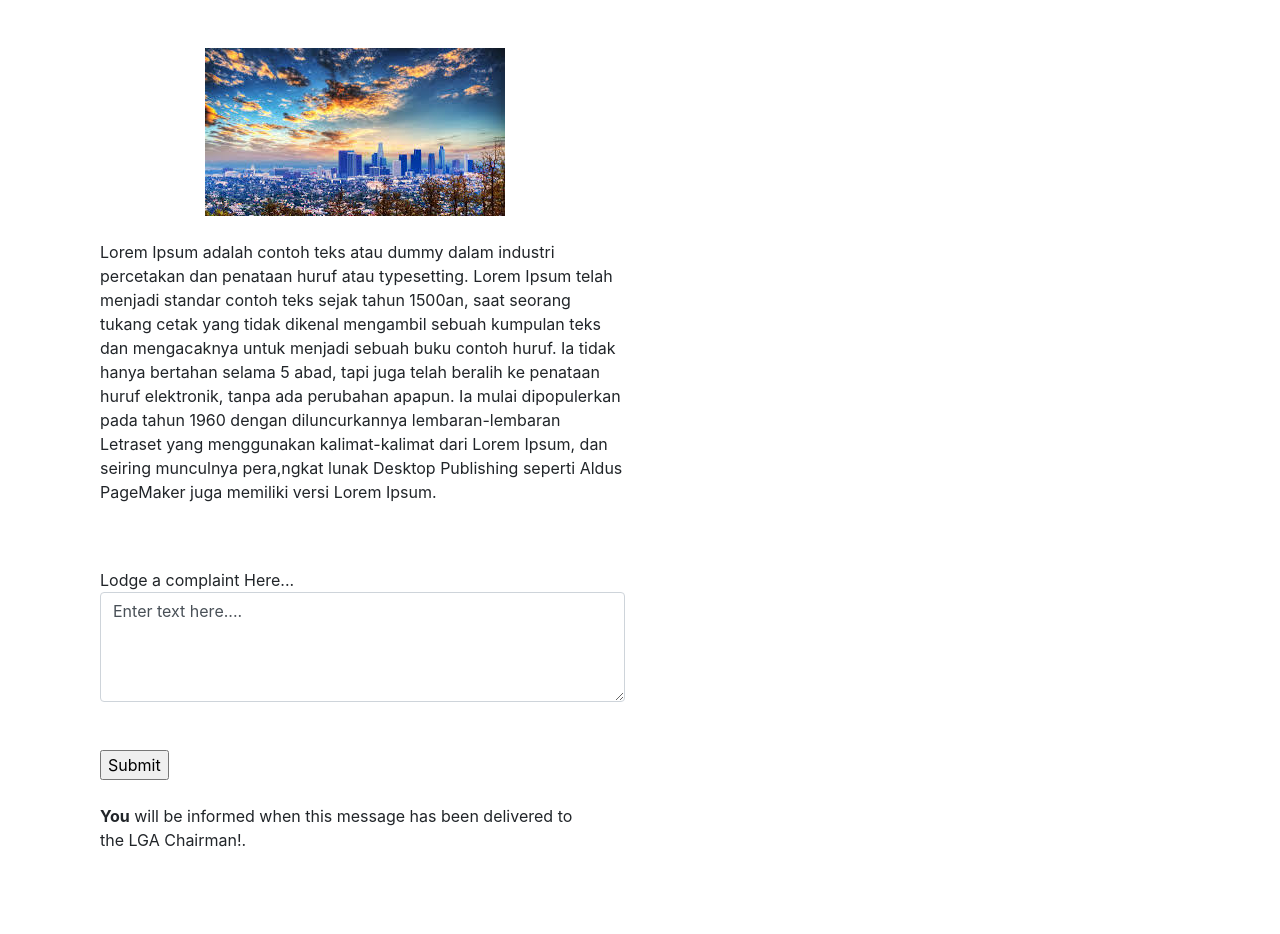
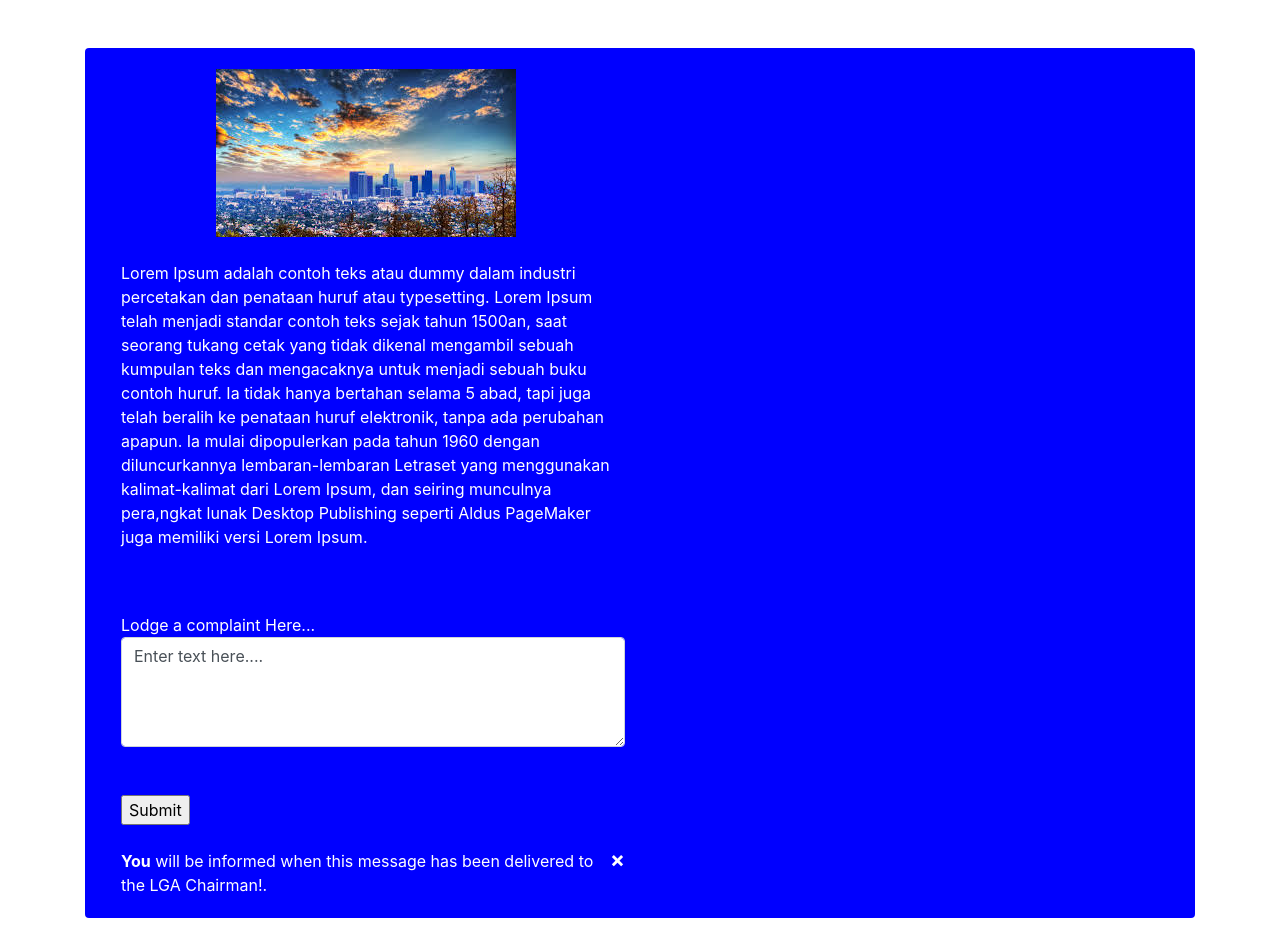
Before and after one commit to onyekachimary/linuxjobber, an Angular app in the folder wikipol/: page /profile in a window 1280 px wide. Before the commit the page ends 852 px from the top, so only its background shows below. Built offline with nearby package versions, Linux system fonts and the light colour scheme.

Commit message:
first commit

```diff
--- a/wikipol/src/app/profile/profile.component.html
+++ b/wikipol/src/app/profile/profile.component.html
@@ -9,6 +9,7 @@
 </head>
 <body><br><br>
 	<div class="container">
+	<div class="alert">
 	<div class="row">
 	<div class="col-md-6" align="middle">
 		<img class="img-fluid"  src="assets/image/download.jpg"><br><br>
@@ -20,9 +21,11 @@
 		<form>
 		Lodge a complaint Here...<br><textarea rows="4" cols="70" name="comment" class="form-control" form="usrform">Enter text here....</textarea><br><br>
 		<input type="Submit"><br><br>
-		<span class="closebtn" onclick="this.parentElement.style.display='none';">&times;</span>
+		<span class="closebtn"
+		onclick="this.parentElement.style.display='none';">&times;</span>
 		<strong>You</strong> will be informed when this message has been delivered to the LGA Chairman!.
 	</form>
+	</div>
 	</div>
 	</div>
 
```
